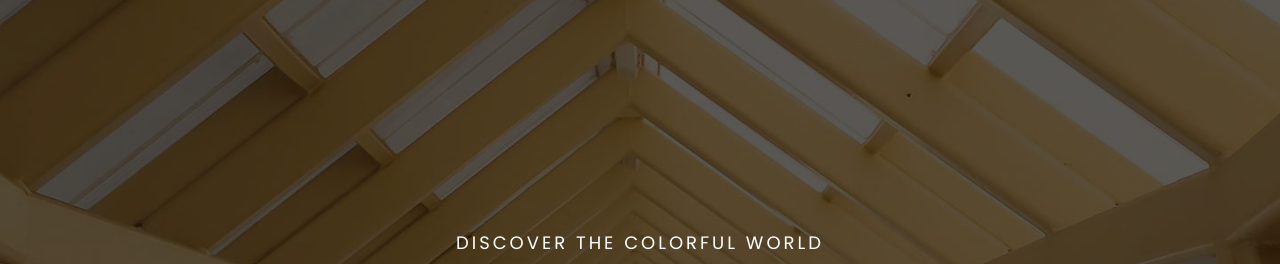
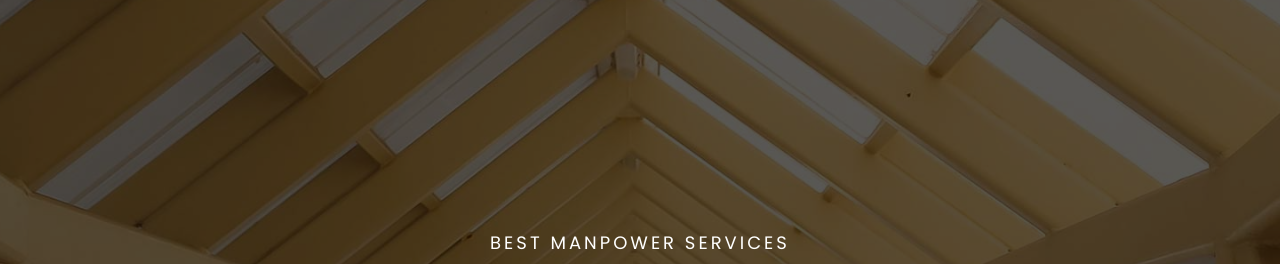
Before and after one commit to vedantjain0087/lotus, a plain HTML site: page about.html in a window 1280 px wide. Shown: the part 41-305 px from the top of the page. Drawn offline with nearby package versions, Linux system fonts and the light colour scheme; some packages are replaced by stand-ins of ours.

Commit message:
changed text of discovery

```diff
--- a/about.html
+++ b/about.html
@@ -63,7 +63,7 @@
         <div class="container">
             <div class="row fullscreen d-flex align-items-center justify-content-center">
                 <div class="banner-content col-lg-8 col-md-12">
-                    <h4 class="text-white text-uppercase">Discover the Colorful World</h4>
+                    <h4 class="text-white text-uppercase">Best Manpower Services</h4>
                     <h1 class="text-uppercase">
                         Build Your Dream
                     </h1>
```
Also changed, not shown: index.html (+1 -1 lines), vacancy.html (+1 -1 lines).
